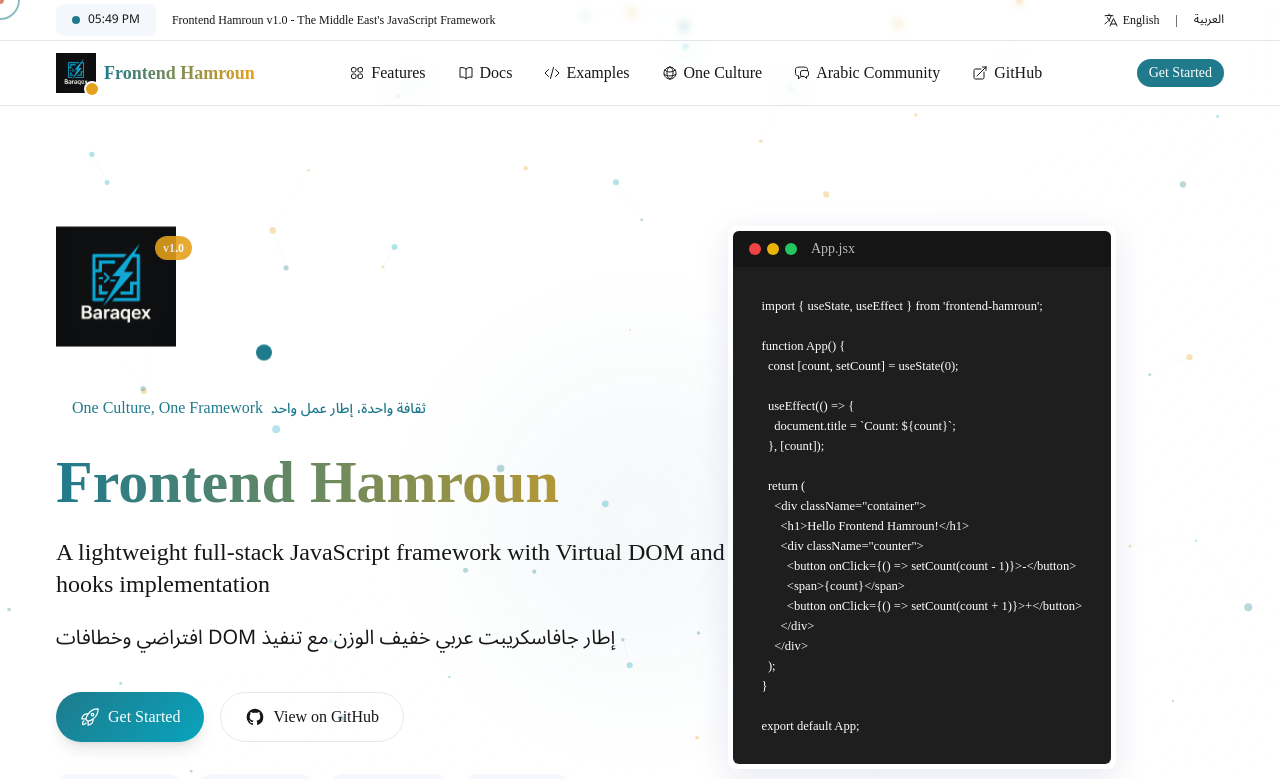
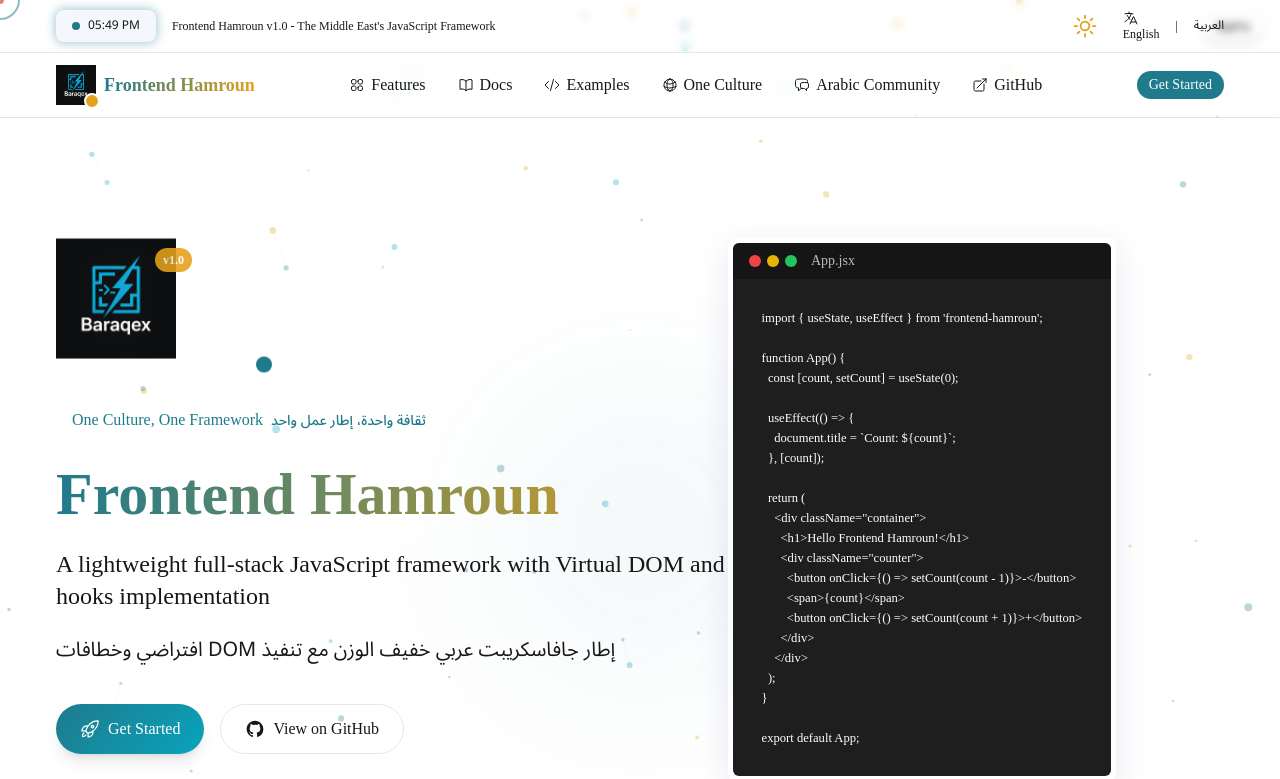
Before and after one commit to mohamedx2/pfe-documantation, a Next.js app: page / in a window 1280 px wide. Shown: the top 779 px of the page. Built offline with nearby package versions, Linux system fonts and the light colour scheme.

Commit message:
more animations

```diff
--- a/src/app/globals.css
+++ b/src/app/globals.css
@@ -457,3 +457,208 @@
   z-index: -1;
   pointer-events: none;
 }
+
+/* New interactive animations */
+@keyframes bounce {
+  0%, 100% { transform: translateY(0); }
+  50% { transform: translateY(-10px); }
+}
+
+@keyframes wiggle {
+  0%, 100% { transform: rotate(0deg); }
+  25% { transform: rotate(-7deg); }
+  75% { transform: rotate(7deg); }
+}
+
+@keyframes ripple {
+  0% {
+    box-shadow: 0 0 0 0 rgba(31, 122, 140, 0.4);
+  }
+  100% {
+    box-shadow: 0 0 0 20px rgba(31, 122, 140, 0);
+  }
+}
+
+@keyframes skew-x-shake {
+  0%, 100% { transform: skewX(-15deg); }
+  50% { transform: skewX(15deg); }
+}
+
+.animate-bounce {
+  animation: bounce 2s infinite;
+}
+
+.animate-wiggle {
+  animation: wiggle 1s ease-in-out infinite;
+}
+
+.animate-ripple {
+  animation: ripple 1.5s infinite;
+}
+
+.animate-skew-shake:hover {
+  animation: skew-x-shake 0.5s;
+  transform-origin: center;
+}
+
+/* Interactive button groups */
+.btn-group {
+  display: inline-flex;
+  border-radius: 0.5rem;
+  overflow: hidden;
+}
+
+.btn-group button {
+  border: 1px solid var(--primary);
+  background-color: transparent;
+  color: var(--primary);
+  padding: 0.5rem 1rem;
+  transition: all 0.3s ease;
+}
+
+.btn-group button.active {
+  background-color: var(--primary);
+  color: white;
+}
+
+.btn-group button:first-child {
+  border-top-left-radius: 0.5rem;
+  border-bottom-left-radius: 0.5rem;
+}
+
+.btn-group button:last-child {
+  border-top-right-radius: 0.5rem;
+  border-bottom-right-radius: 0.5rem;
+}
+
+/* Enhanced tooltips */
+.tooltip {
+  position: relative;
+  display: inline-block;
+}
+
+.tooltip-content {
+  visibility: hidden;
+  position: absolute;
+  z-index: 1;
+  bottom: 125%;
+  left: 50%;
+  transform: translateX(-50%);
+  background-color: var(--background);
+  color: var(--foreground);
+  text-align: center;
+  border-radius: 6px;
+  padding: 0.5rem 1rem;
+  width: max-content;
+  max-width: 250px;
+  opacity: 0;
+  transition: opacity 0.3s, transform 0.3s;
+  border: 1px solid var(--primary);
+  box-shadow: 0 5px 15px rgba(0,0,0,0.1);
+  pointer-events: none;
+}
+
+.tooltip:hover .tooltip-content {
+  visibility: visible;
+  transform: translateX(-50%) translateY(-5px);
+  opacity: 1;
+}
+
+.tooltip .tooltip-content::after {
+  content: "";
+  position: absolute;
+  top: 100%;
+  left: 50%;
+  margin-left: -5px;
+  border-width: 5px;
+  border-style: solid;
+  border-color: var(--primary) transparent transparent transparent;
+}
+
+/* Magnetic buttons */
+.magnetic-btn {
+  position: relative;
+  transition: transform 0.2s;
+}
+
+/* Interactive code editor styling */
+.code-editor {
+  position: relative;
+  border-radius: 8px;
+  overflow: hidden;
+  font-family: var(--font-mono);
+}
+
+.code-editor .line-numbers {
+  position: absolute;
+  left: 0;
+  top: 0;
+  bottom: 0;
+  width: 40px;
+  background-color: rgba(0,0,0,0.3);
+  color: rgba(255,255,255,0.5);
+  padding: 1rem 0.5rem;
+  text-align: right;
+  user-select: none;
+}
+
+.code-editor textarea {
+  padding-left: 50px !important;
+  resize: none;
+  tab-size: 2;
+}
+
+/* Dark mode additions */
+.dark {
+  color-scheme: dark;
+}
+
+.dark .glass-card {
+  background: rgba(0, 0, 0, 0.2);
+  border: 1px solid rgba(255, 255, 255, 0.1);
+}
+
+/* Interactive cards with content switch */
+.flip-card {
+  perspective: 1000px;
+  width: 100%;
+  height: 300px;
+}
+
+.flip-card-inner {
+  position: relative;
+  width: 100%;
+  height: 100%;
+  text-align: center;
+  transition: transform 0.6s;
+  transform-style: preserve-3d;
+}
+
+.flip-card.flipped .flip-card-inner {
+  transform: rotateY(180deg);
+}
+
+.flip-card-front, .flip-card-back {
+  position: absolute;
+  width: 100%;
+  height: 100%;
+  -webkit-backface-visibility: hidden;
+  backface-visibility: hidden;
+  border-radius: 0.5rem;
+  display: flex;
+  flex-direction: column;
+  justify-content: center;
+  align-items: center;
+  padding: 2rem;
+}
+
+.flip-card-front {
+  background-color: var(--background);
+  border: 1px solid var(--primary);
+}
+
+.flip-card-back {
+  background-color: var(--primary);
+  color: var(--primary-foreground);
+  transform: rotateY(180deg);
+}
--- a/src/app/layout.tsx
+++ b/src/app/layout.tsx
@@ -11,6 +11,8 @@
 } from "@heroicons/react/24/outline";
 import Image from "next/image";
 import InteractiveBackground from "@/components/InteractiveBackground";
+import ThemeSwitcher from "@/components/ThemeSwitcher";
+import ScrollProgress from "@/components/ScrollProgress";
 import "./globals.css";
 
 const geistSans = Geist({
@@ -41,12 +43,15 @@
 
   return (
     <>
-      <html lang="en">
+      <html lang="en" className="scroll-smooth">
         <body
           className={`${geistSans.variable} ${geistMono.variable} antialiased`}
         >
           {/* Interactive background */}
           <InteractiveBackground />
+
+          {/* Scroll progress indicator */}
+          <ScrollProgress showPercentage={true} />
 
           {/* Cursor effects - will be initialized by client JS */}
           <div className="cursor-dot hidden md:block"></div>
@@ -56,7 +61,7 @@
           <div className="bg-primary/5 backdrop-blur-sm py-1 px-4 text-xs border-b border-primary/10 relative z-10">
             <div className="container mx-auto flex justify-between items-center">
               <div className="flex items-center gap-4">
-                <div className="prayer-time">
+                <div className="prayer-time animate-pulse-glow">
                   <span className="prayer-dot"></span>
                   <span>{currentTime}</span>
                 </div>
@@ -65,9 +70,11 @@
                 </div>
               </div>
               <div className="flex items-center gap-4">
-                <button className="flex items-center gap-1 hover:text-primary transition-colors">
+                <ThemeSwitcher />
+                <button className="flex items-center gap-1 hover:text-primary transition-colors tooltip">
                   <LanguageIcon className="w-4 h-4" />
                   <span>English</span>
+                  <span className="tooltip-content">Change language</span>
                 </button>
                 <span className="text-foreground/30">|</span>
                 <button className="flex items-center gap-1 hover:text-primary transition-colors arabic-text">
@@ -263,15 +270,15 @@
             </div>
           </footer>
 
-          {/* Client-side JS for cursor effects */}
+          {/* Enhanced client-side JS for interaction effects */}
           <script dangerouslySetInnerHTML={{
             __html: `
               document.addEventListener('DOMContentLoaded', () => {
+                // Cursor effects
                 const cursorDot = document.querySelector('.cursor-dot');
                 const cursorOutline = document.querySelector('.cursor-dot-outline');
 
-                if (!cursorDot || !cursorOutline) return;
-
+                if (cursorDot && cursorOutline) {
                   window.addEventListener('mousemove', (e) => {
                     const posX = e.clientX;
                     const posY = e.clientY;
@@ -284,6 +291,41 @@
                       cursorOutline.style.left = \`\${posX}px\`;
                       cursorOutline.style.top = \`\${posY}px\`;
                     }, 100);
+                  });
+
+                  // Scale effect on interactive elements
+                  const interactiveElements = document.querySelectorAll('a, button, .interactive-btn, .hover-3d');
+                  interactiveElements.forEach(el => {
+                    el.addEventListener('mouseenter', () => {
+                      cursorDot.style.transform = 'translate(-50%, -50%) scale(0.5)';
+                      cursorOutline.style.transform = 'translate(-50%, -50%) scale(1.5)';
+                      cursorOutline.style.borderColor = 'var(--primary)';
+                    });
+
+                    el.addEventListener('mouseleave', () => {
+                      cursorDot.style.transform = 'translate(-50%, -50%) scale(1)';
+                      cursorOutline.style.transform = 'translate(-50%, -50%) scale(1)';
+                      cursorOutline.style.borderColor = 'var(--primary)';
+                    });
+                  });
+                }
+
+                // Magnetic effect for buttons
+                const magneticBtns = document.querySelectorAll('.magnetic-btn');
+
+                magneticBtns.forEach(btn => {
+                  btn.addEventListener('mousemove', (e) => {
+                    const rect = btn.getBoundingClientRect();
+                    const x = e.clientX - rect.left - rect.width / 2;
+                    const y = e.clientY - rect.top - rect.height / 2;
+
+                    // Move button slightly towards cursor
+                    btn.style.transform = \`translate(\${x * 0.1}px, \${y * 0.1}px)\`;
+                  });
+
+                  btn.addEventListener('mouseleave', () => {
+                    btn.style.transform = 'translate(0, 0)';
+                  });
                 });
 
                 // Add visible class when document is loaded
@@ -299,6 +341,16 @@
 
                   observer.observe(section);
                 });
+
+                // Initialize flip cards
+                document.querySelectorAll('.flip-card-trigger').forEach(trigger => {
+                  trigger.addEventListener('click', (e) => {
+                    const card = e.currentTarget.closest('.flip-card');
+                    if (card) {
+                      card.classList.toggle('flipped');
+                    }
+                  });
+                });
               });
             `
           }} />
```
Also changed, not shown: src/components/Interactive3DIcon.tsx (added), src/components/InteractiveDemo.tsx (added). Lines whose indentation alone changed are shown as unchanged.
